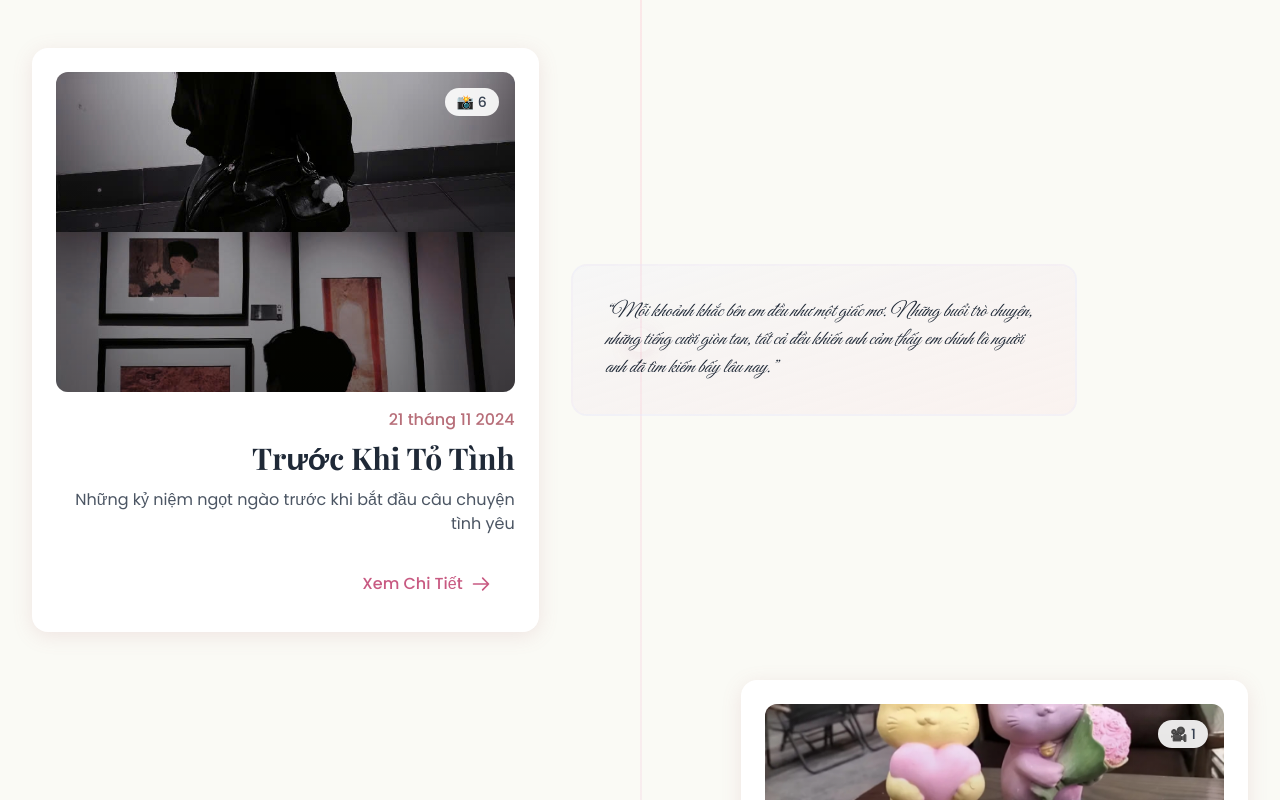
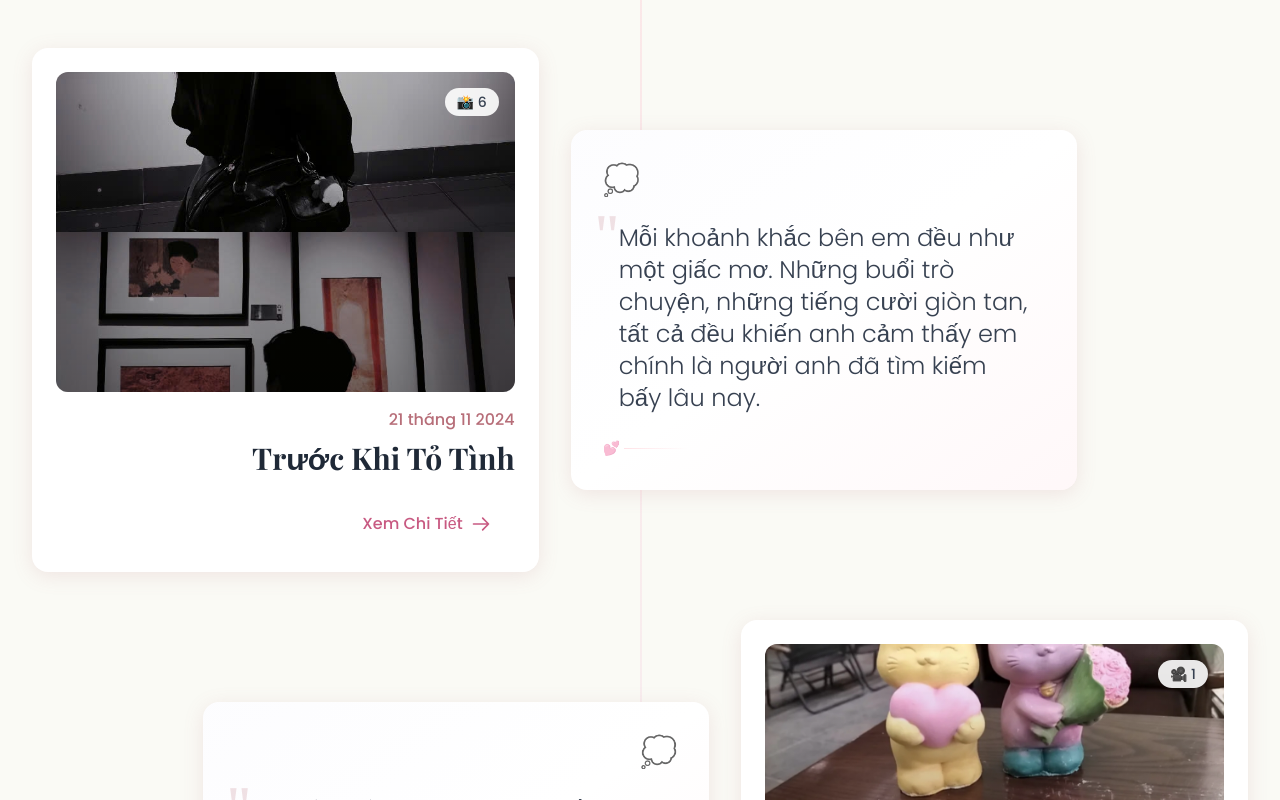
Before and after one commit to VictorAurelius/20XX-Love-Chronicles, a Next.js app: page / in a window 1280 px wide. Shown: the part 1060-1860 px from the top of the page. Built offline with nearby package versions, Linux system fonts and the light colour scheme; a web font is replaced by a local one.

Commit message:
fix: font errors

```diff
--- a/src/components/BirthdayLetter.tsx
+++ b/src/components/BirthdayLetter.tsx
@@ -15,7 +15,7 @@ export default function BirthdayLetter() {
       "Anh hứa sẽ luôn ở bên em, yêu thương em, và làm em hạnh phúc mỗi ngày. Dù cuộc sống có khó khăn thế nào, anh và em sẽ cùng nhau vượt qua.",
       "Chúc em sinh nhật thật vui vẻ và ý nghĩa. Anh yêu em rất nhiều! 💖"
     ],
-    signature: "Người yêu em nhất❤️ /n Văn Kiệt"
+    signature: "Người yêu em nhất❤️\nVăn Kiệt"
   };
 
   return (
--- a/src/components/Timeline.tsx
+++ b/src/components/Timeline.tsx
@@ -111,12 +111,9 @@ function TimelineCard({ event, index }: { event: TimelineEvent; index: number })
           </p>
 
           {/* Title */}
-          <h3 className="text-2xl md:text-3xl font-heading font-bold text-gray-800 mb-3">
+          <h3 className="text-2xl md:text-3xl font-heading font-bold text-gray-800 mb-6">
             {event.title}
           </h3>
-
-          {/* Description */}
-          <p className="text-gray-600 mb-6 line-clamp-3">{event.description}</p>
 
           {/* View details button */}
           <Link
@@ -147,11 +144,55 @@ function TimelineCard({ event, index }: { event: TimelineEvent; index: number })
           initial="hidden"
           animate={inView ? 'visible' : 'hidden'}
         >
-          <div className="h-full flex items-center p-8 bg-gradient-to-br from-romantic-lavender/20 to-romantic-pink/10 rounded-2xl border-2 border-romantic-lavender/30">
-            <p className="text-lg md:text-xl leading-relaxed italic font-accent text-gray-800">
-              &ldquo;{event.feeling}&rdquo;
-            </p>
-          </div>
+          <motion.div
+            className="romantic-card p-8 hover-lift hover-shine relative overflow-hidden"
+            whileHover={{ scale: 1.02 }}
+          >
+            {/* Subtle gradient background */}
+            <div className="absolute inset-0 bg-gradient-to-br from-romantic-lavender/10 via-transparent to-romantic-pink/10" />
+
+            {/* Content area */}
+            <div className="relative z-10 h-full flex flex-col">
+              {/* Small decorative icon at top */}
+              <div className="mb-6">
+                <motion.span
+                  className="text-3xl opacity-60"
+                  animate={{
+                    scale: [1, 1.05, 1],
+                  }}
+                  transition={{
+                    duration: 3,
+                    repeat: Infinity,
+                    ease: "easeInOut",
+                  }}
+                >
+                  💭
+                </motion.span>
+              </div>
+
+              {/* Main feeling text - takes up most space */}
+              <div className="flex-1 flex items-center">
+                <blockquote className={`relative ${isLeft ? 'text-left' : 'text-right'}`}>
+                  {/* Subtle decorative quote mark */}
+                  <span className="absolute -top-4 -left-2 text-6xl text-romantic-rose/20 font-serif leading-none">
+                    "
+                  </span>
+
+                  <p className="text-xl md:text-2xl leading-relaxed text-gray-700 font-light relative z-10 px-4">
+                    {event.feeling}
+                  </p>
+                </blockquote>
+              </div>
+
+              {/* Small decorative element at bottom */}
+              <div className={`mt-6 flex ${isLeft ? 'justify-start' : 'justify-end'}`}>
+                <div className="flex items-center gap-1 opacity-40">
+                  <span className="text-sm">💕</span>
+                  <div className="w-16 h-px bg-gradient-to-r from-romantic-pink to-transparent" />
+                </div>
+              </div>
+            </div>
+          </motion.div>
         </motion.div>
       )}
     </motion.div>
```
Also changed, not shown: scripts/action-1.md (+10 -0 lines).
